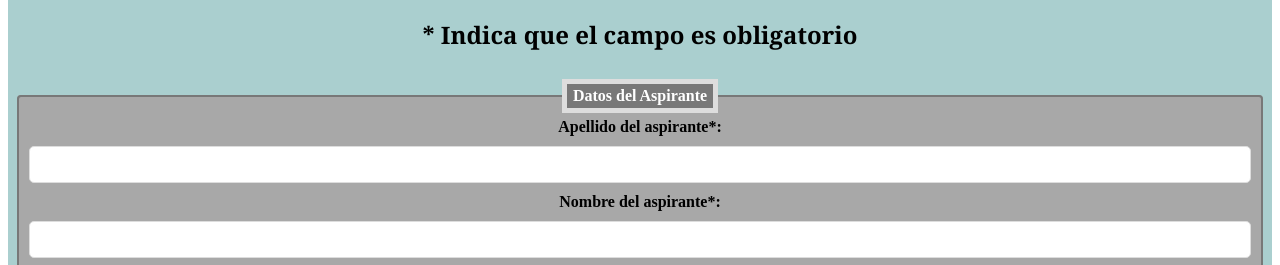
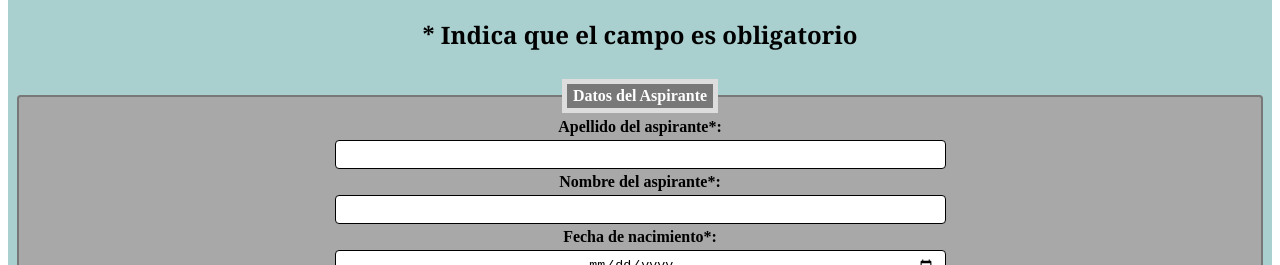
Before and after one commit to emiliano-1979/Trabajo-CAC, a plain HTML site: page Trabajo práctico/form-admisiones.html in a window 1280 px wide. Shown: the part 652-917 px from the top of the page. Drawn offline with Linux system fonts and the light colour scheme.

Commit message:
Update style.css

```diff
--- a/Trabajo práctico/css/style.css
+++ b/Trabajo práctico/css/style.css
@@ -399,7 +399,7 @@ fieldset {
     padding: 5px;
 }
 
-.contact-form input {
+.contact-form input, #lnamea, #fnamea, #lnamec,#fnamec, #school {
     width: 50%;
     padding: 6px 10px;
     margin: 4px;
```
